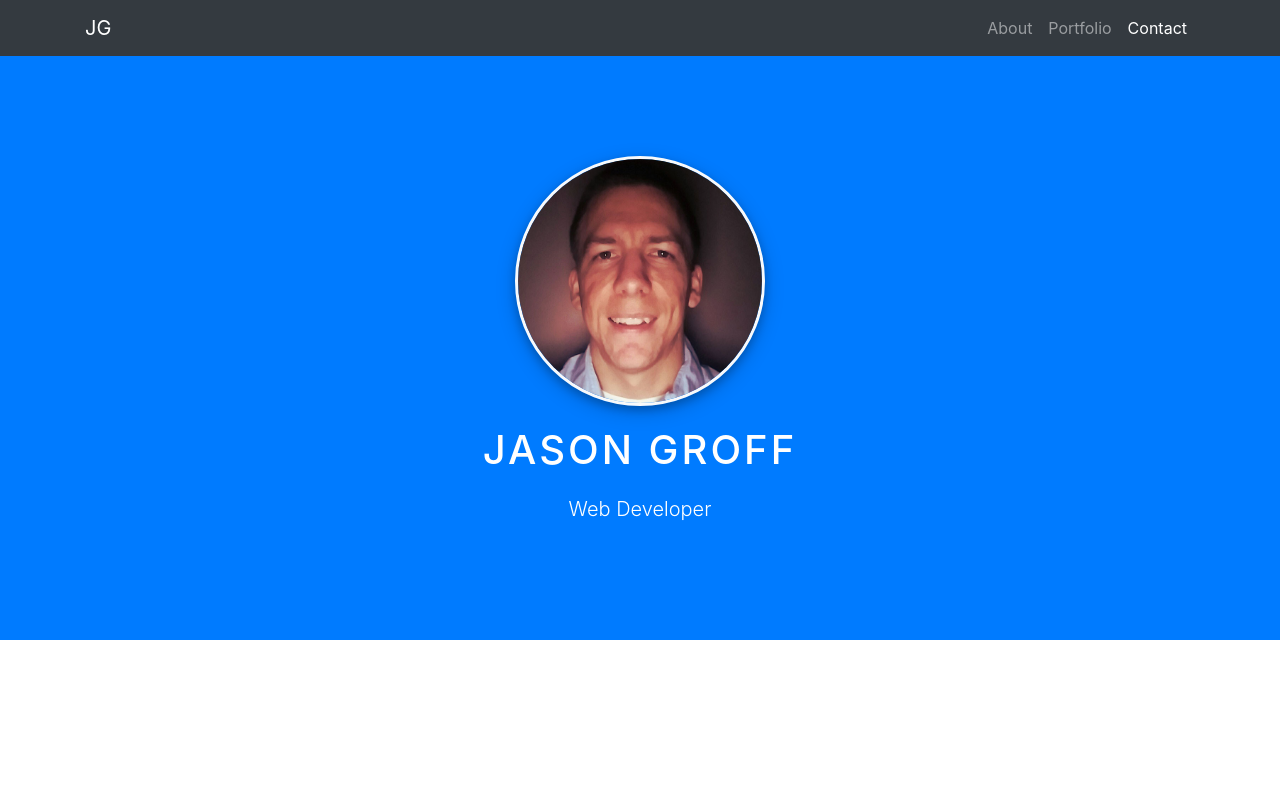
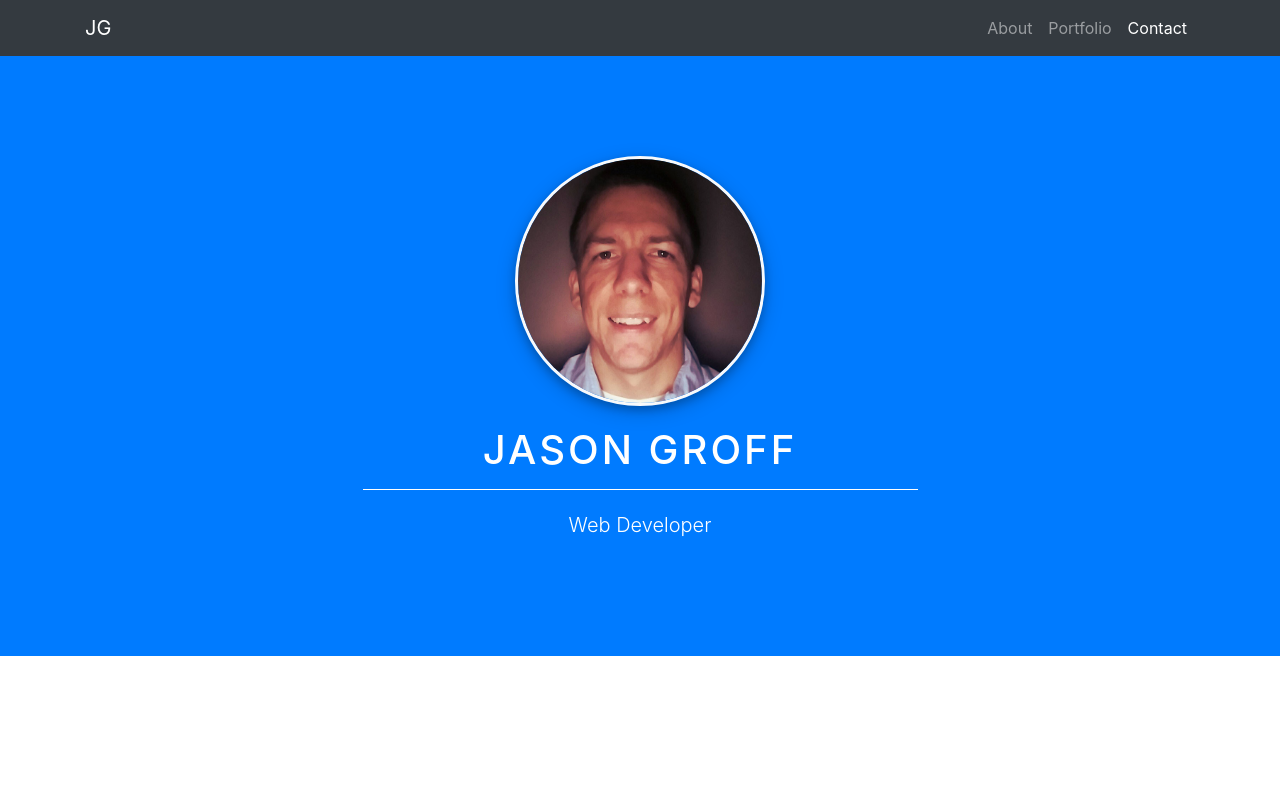
Before and after one commit to jgroff8806/jgroff8806.github.io, a website with bundled scripts: page index.html in a window 1280 px wide. Shown: the top 787 px of the page. Built offline with nearby package versions, Linux system fonts and the light colour scheme.

Commit message:
Added pseudo element for border-bottom of h1 element

```diff
--- a/css/style.css
+++ b/css/style.css
@@ -10,6 +10,15 @@
   text-transform: uppercase;
   letter-spacing: 3px;
   margin: 20px 0;
+}
+
+.header-name:after {
+  content: "";
+  display: block;
+  margin: 0 auto;
+  width: 50%;
+  padding-top: 15px;
+  border-bottom: 1px solid #fff;
 }
 
 .about-header {
```
